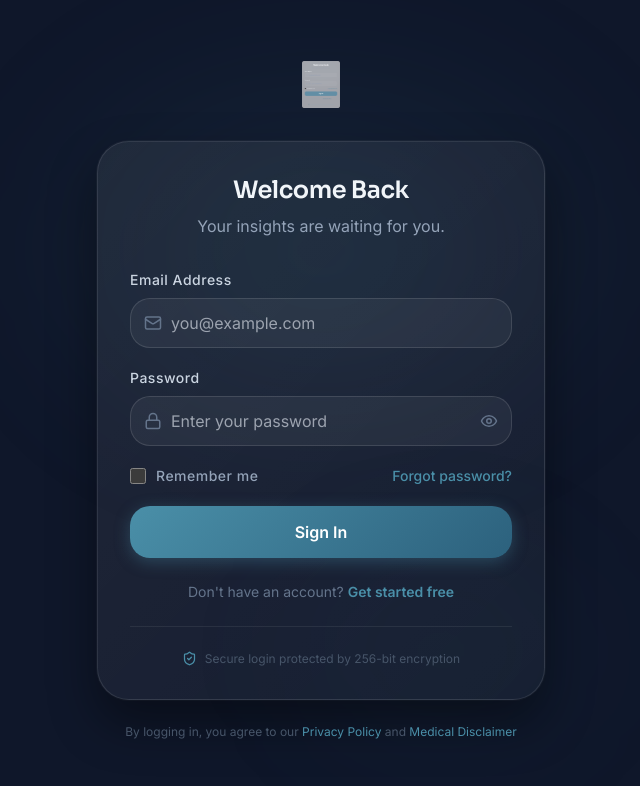
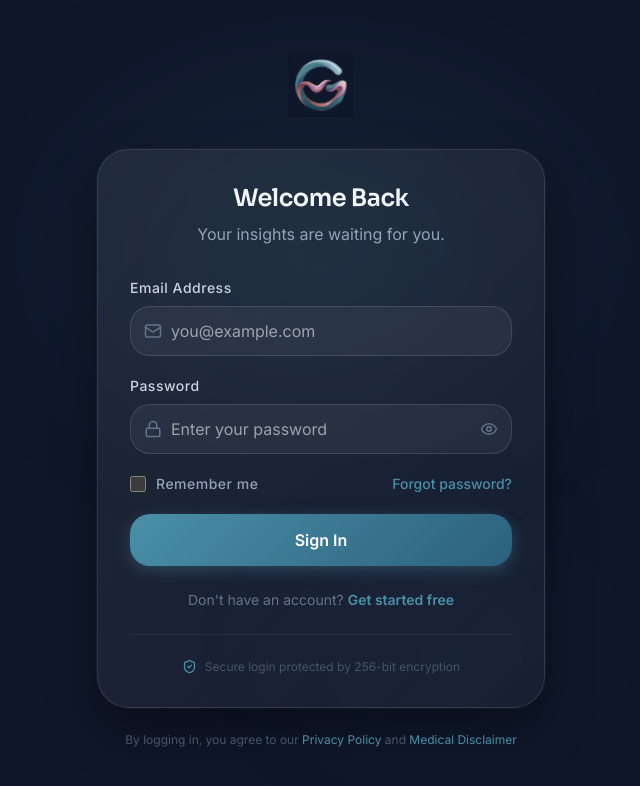
Before and after one commit to mutterer1/GUT_WISE_MVP, a React (Vite) app: page /login in a window 1280 px wide. Shown: the top 786 px of the page, without its empty margins (319-959 px from the left). Built offline with nearby package versions, Linux system fonts and the light colour scheme; no server answers.

Commit message:
Updated Login.tsx

```diff
--- a/src/pages/Login.tsx
+++ b/src/pages/Login.tsx
@@ -2,7 +2,7 @@ import { useState } from 'react';
 import { Link, useNavigate } from 'react-router-dom';
 import { Lock, Mail, Eye, EyeOff, ShieldCheck } from 'lucide-react';
 import { useAuth } from '../contexts/AuthContext';
-import gutWiseLogo from '../assets/logos/image.png';
+import gutWiseLogo from '../assets/logos/Frame_8_(1).svg';
 
 export default function Login() {
   const navigate = useNavigate();
@@ -49,7 +49,7 @@ export default function Login() {
           <img
             src={gutWiseLogo}
             alt="GutWise"
-            className="h-12 w-auto object-contain transition-opacity duration-200 group-hover:opacity-80"
+            className="h-16 w-auto object-contain transition-opacity duration-200 group-hover:opacity-80"
           />
         </Link>
 
```
